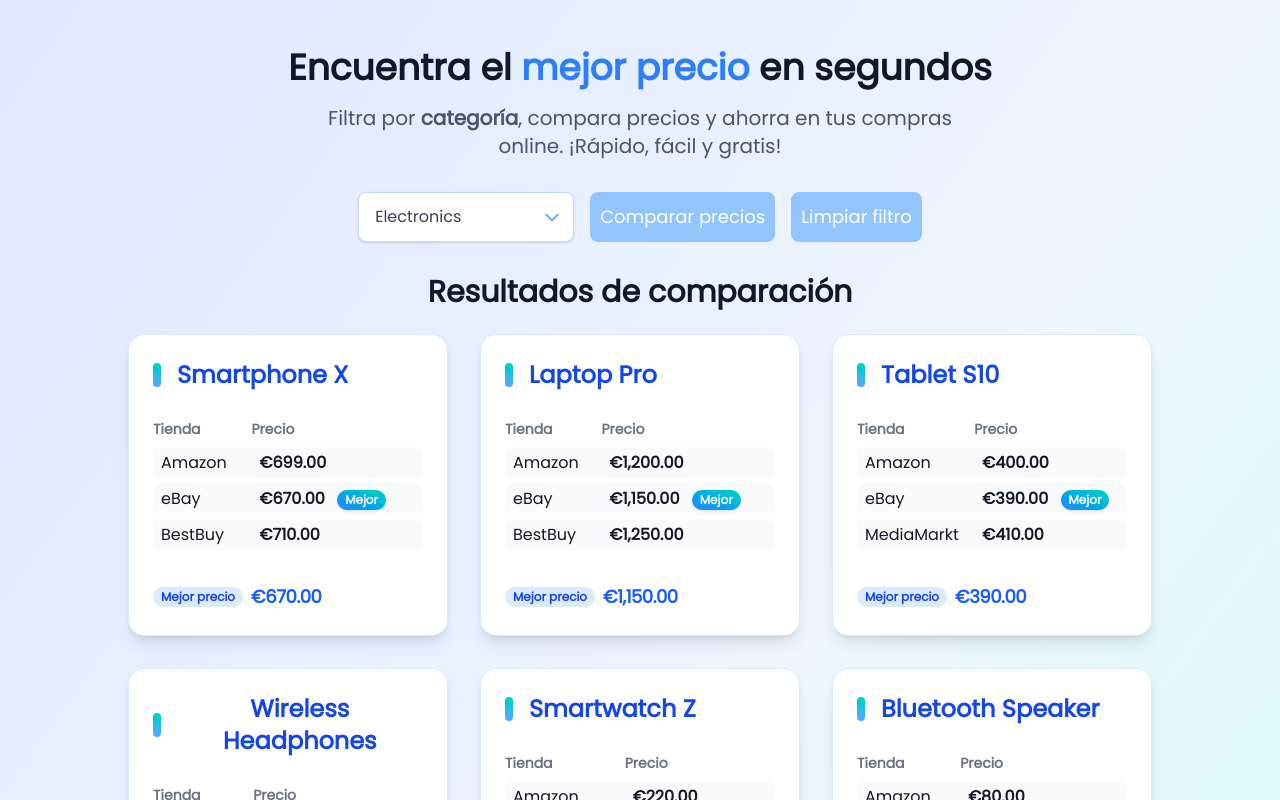
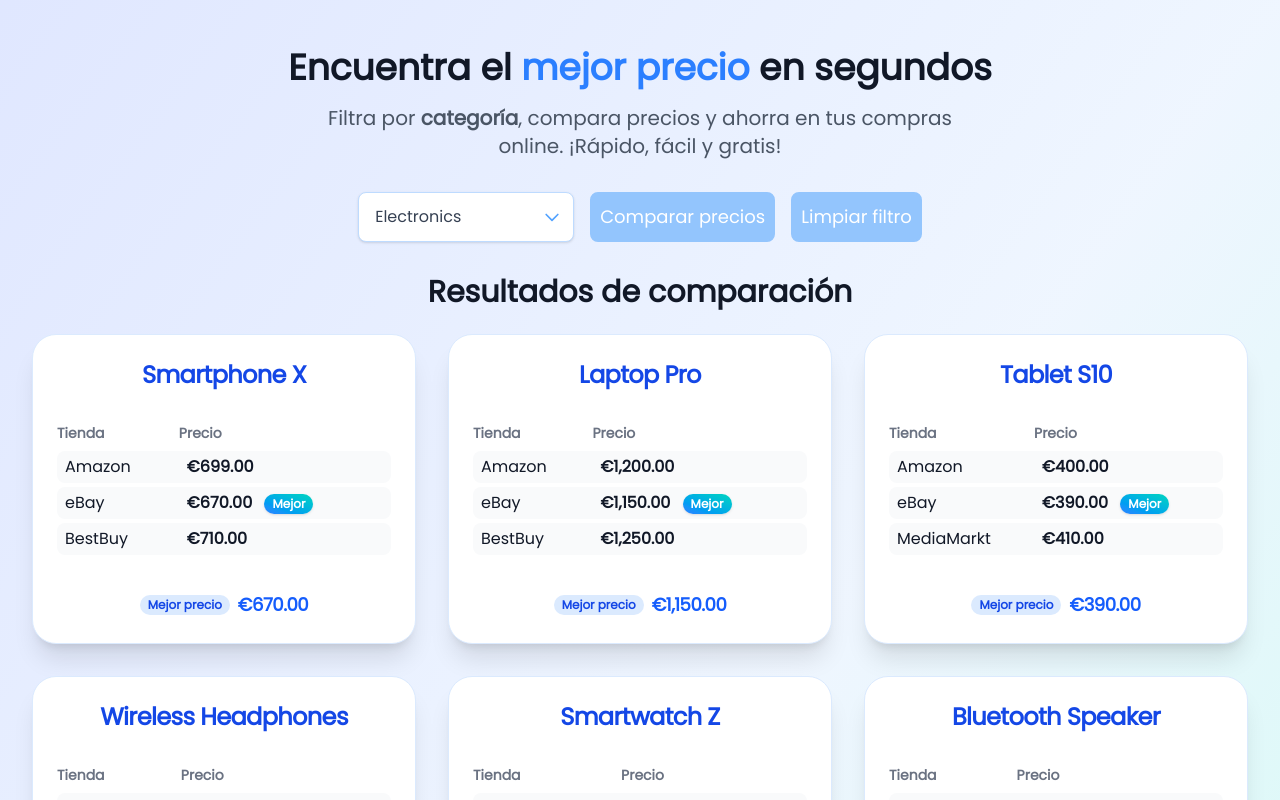
Before and after one commit to sanse13/pricelinkr-ui, an Angular app: page /home in a window 1280 px wide. Both pictures are taken after a click on the button "Comparar precios". Shown: the top 800 px of the page. Built offline with nearby package versions, Linux system fonts and the light colour scheme.

Commit message:
chore: upgrade product item

```diff
--- a/src/app/components/compared-products/compared-product-item/compared-product-item.component.html
+++ b/src/app/components/compared-products/compared-product-item/compared-product-item.component.html
@@ -1,11 +1,10 @@
 @if (product(); as product) {
   <div
-    class="bg-white rounded-2xl shadow-lg border border-blue-100 p-6 w-80 flex flex-col gap-3 transition-all duration-200 hover:scale-[1.03] hover:shadow-2xl hover:border-blue-200"
+    class="bg-white rounded-3xl shadow-xl border border-blue-100 p-6 w-96 flex flex-col gap-4 transition-all duration-200 hover:scale-[1.035] hover:shadow-2xl hover:border-blue-200 group"
   >
-    <h3 class="font-extrabold text-xl text-blue-700 mb-2 flex items-center gap-2">
-      <span class="inline-block w-2 h-6 bg-gradient-to-t from-blue-400 to-teal-400 rounded-full mr-2"></span>
-      {{ product.name }}
-    </h3>
+    <!-- Nombre del producto -->
+    <h3 class="font-extrabold text-xl text-blue-700 text-center mb-2 tracking-tight">{{ product.name }}</h3>
+    <!-- Tabla de precios -->
     <table class="w-full text-left mb-2 border-separate border-spacing-y-1">
       <thead>
         <tr class="text-gray-500 text-sm">
@@ -27,7 +26,8 @@
         }
       </tbody>
     </table>
-    <div class="flex items-center gap-2 mt-2">
+    <!-- Mejor precio destacado -->
+    <div class="flex items-center justify-center gap-2 mt-2">
       <span class="text-xs bg-blue-100 text-blue-700 px-2 py-0.5 rounded-full font-semibold">Mejor precio</span>
       <span class="font-bold text-lg text-blue-600 tracking-tight">{{ product.minPrice | currency: "EUR" }}</span>
     </div>
--- a/src/app/components/compared-products/compared-product-item/compared-product-item.component.scss
+++ b/src/app/components/compared-products/compared-product-item/compared-product-item.component.scss
@@ -6,3 +6,14 @@ table {
 tr {
 	transition: background 0.2s;
 }
+.group:hover .bg-gradient-to-tr {
+	filter: brightness(1.08);
+}
+/* Card hover y tabla moderna */
+table {
+	border-collapse: separate;
+	border-spacing: 0 0.25rem;
+}
+tr {
+	transition: background 0.2s;
+}
```
